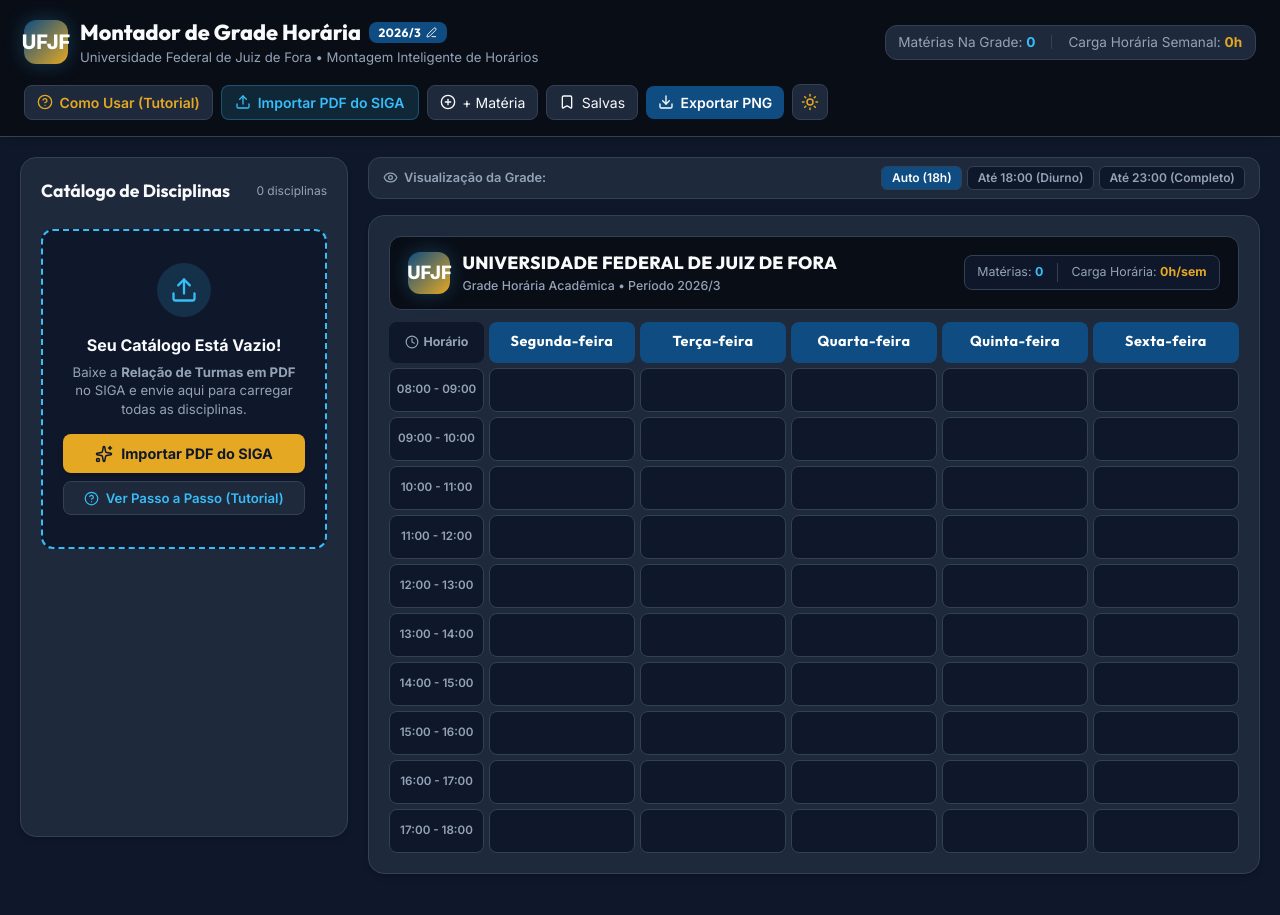
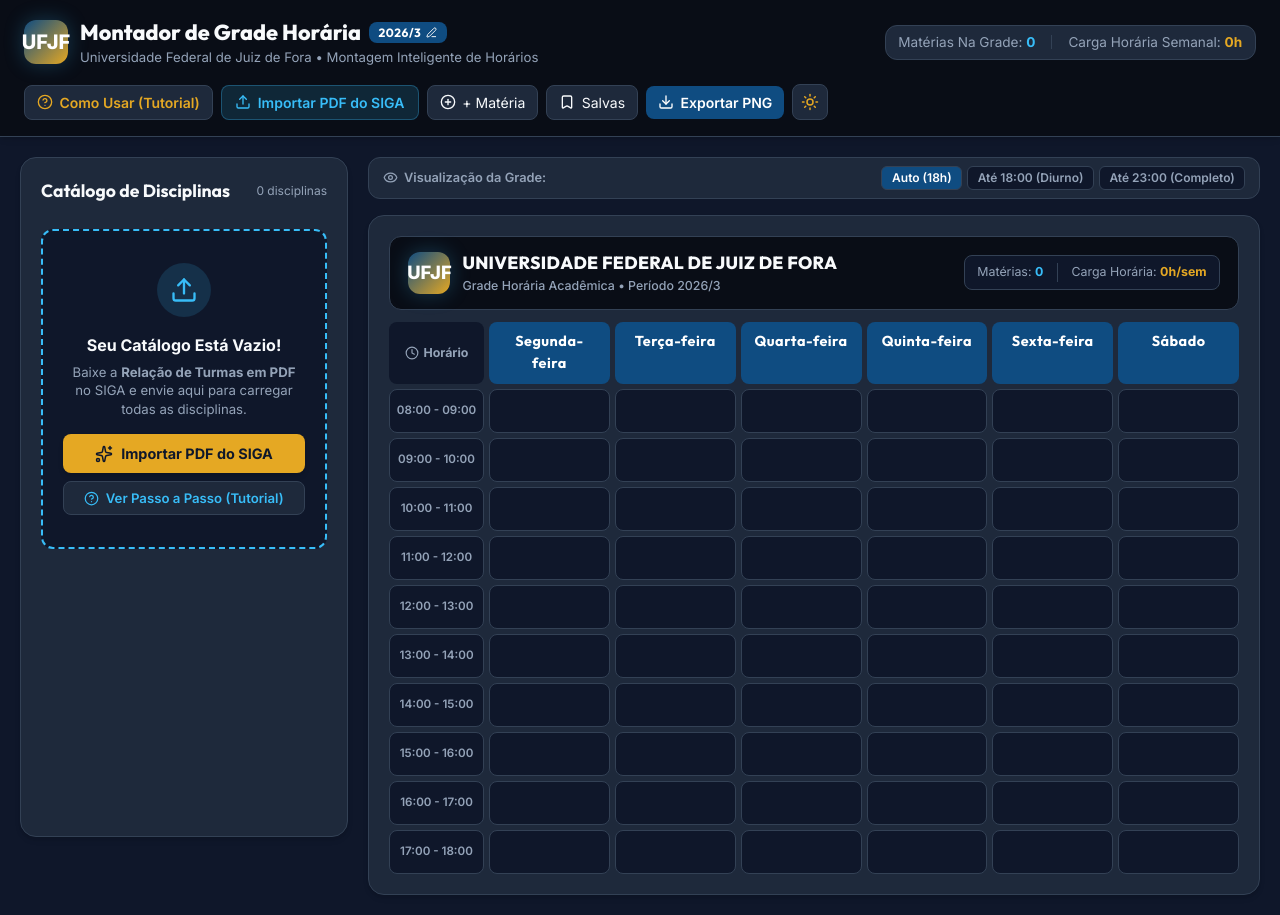
Before and after one commit to Zeulmeister/ufjf-montador-grade, a React (Vite) app: page / in a window 1280 px wide. Before the commit the page ends 894 px from the top, so only its background shows below. Built offline with nearby package versions, Linux system fonts and the light colour scheme.

Commit message:
Add Saturday support to timetable

```diff
--- a/src/components/TimetableGrid.jsx
+++ b/src/components/TimetableGrid.jsx
@@ -257,7 +257,7 @@
           {/* Header Row (Days) - STRICT EQUAL COLUMNS minmax(0, 1fr) */}
           <div style={{
             display: 'grid',
-            gridTemplateColumns: '95px repeat(5, minmax(0, 1fr))',
+            gridTemplateColumns: `95px repeat(${DAYS_OF_WEEK.length}, minmax(0, 1fr))`,
             gap: '5px',
             marginBottom: '5px'
           }}>
@@ -304,7 +304,7 @@
                 key={slot.start}
                 style={{
                   display: 'grid',
-                  gridTemplateColumns: '95px repeat(5, minmax(0, 1fr))',
+                  gridTemplateColumns: `95px repeat(${DAYS_OF_WEEK.length}, minmax(0, 1fr))`,
                   gap: '5px',
                   minHeight: '44px'
                 }}
--- a/src/data/coursesData.js
+++ b/src/data/coursesData.js
@@ -6,7 +6,8 @@
   { id: "ter", label: "Terça", full: "Terça-feira" },
   { id: "qua", label: "Quarta", full: "Quarta-feira" },
   { id: "qui", label: "Quinta", full: "Quinta-feira" },
-  { id: "sex", label: "Sexta", full: "Sexta-feira" }
+  { id: "sex", label: "Sexta", full: "Sexta-feira" },
+  { id: "sab", label: "Sábado", full: "Sábado" }
 ];
 
 export const TIME_SLOTS = [
```
